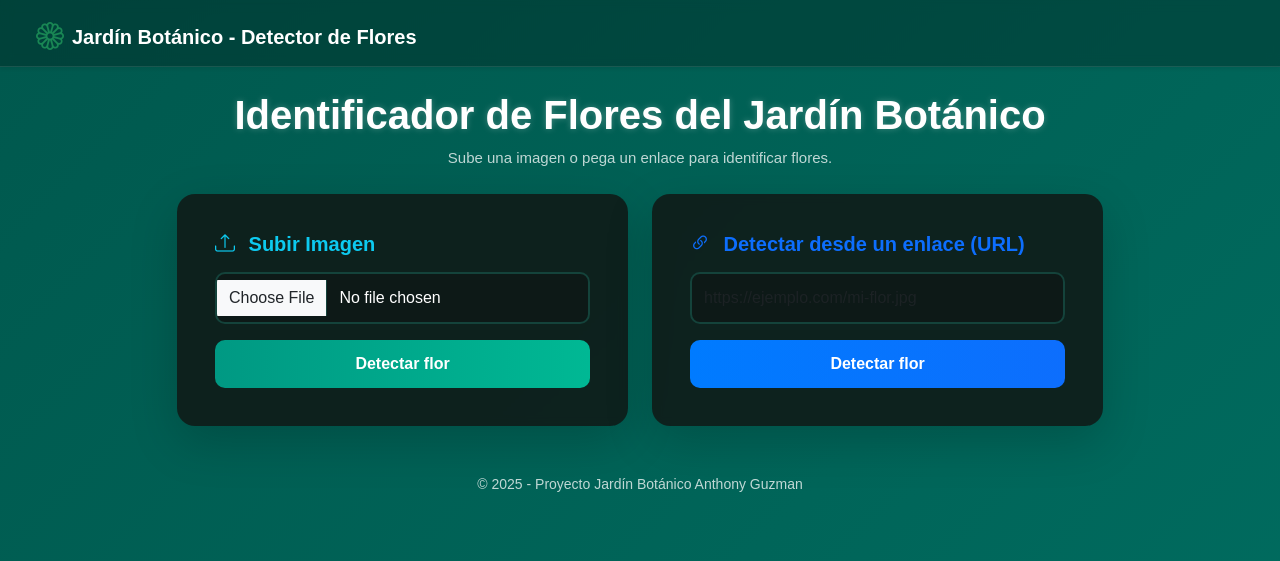
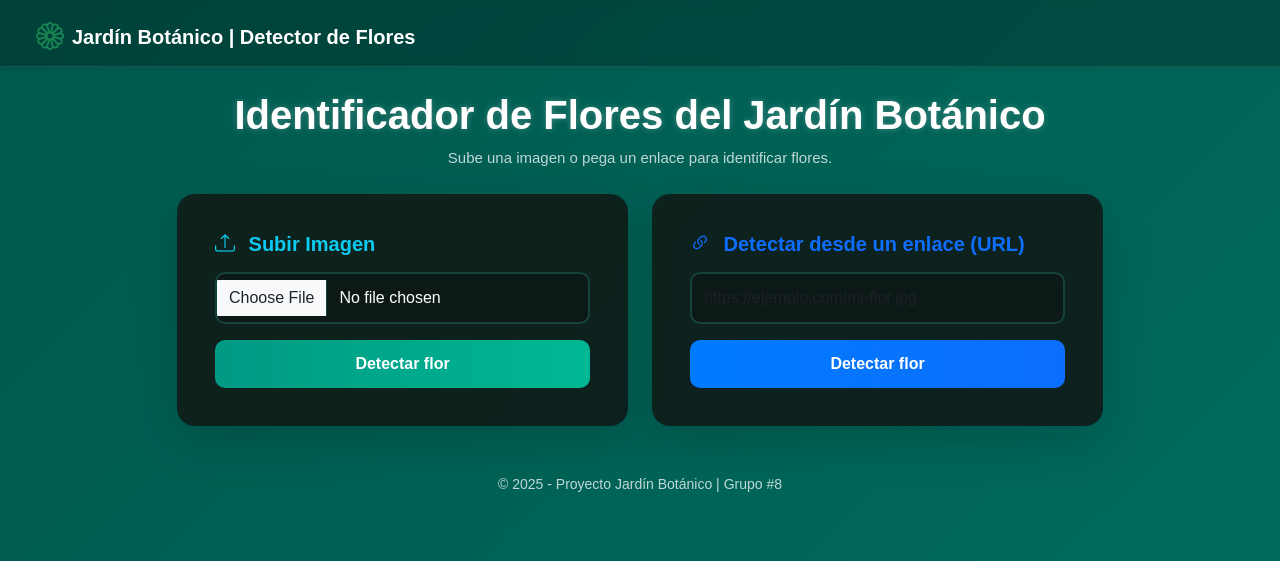
Before and after one commit to AnthonyGzm/Proyecto-Jardin-BotanicoRD, a plain HTML site: page index.html in a window 1280 px wide. Shown: the top 561 px of the page. Drawn offline with nearby package versions, Linux system fonts and the light colour scheme.

Commit message:
Update: Mejoras del Frontend.

```diff
--- a/index.html
+++ b/index.html
@@ -5,7 +5,7 @@
     <meta name="viewport" content="width=device-width, initial-scale=1.0">
     <link rel="icon" href="img/favicon.png">
 
-    <title>Identificador de Flores - Jardín Botánico</title>
+    <title>Identificador de Flores</title>
 
     <!-- BOOTSTRAP -->
     <link href="https://cdn.jsdelivr.net/npm/bootstrap@5.3.3/dist/css/bootstrap.min.css" rel="stylesheet">
@@ -22,7 +22,7 @@
     <div class="container-fluid text-white">
         <div class="d-flex align-items-center gap-2">
             <i class="bi bi-flower1 fs-3 text-success"></i>
-            <span class="fs-5 fw-bold">Jardín Botánico - Detector de Flores</span>
+            <span class="fs-5 fw-bold">Jardín Botánico | Detector de Flores</span>
         </div>
     </div>
 </nav>
@@ -89,8 +89,7 @@
 
 <!-- FOOTER -->
 <footer class="text-center text-white mt-5 pb-3 opacity-75">
-    © 2025 - Proyecto Jardín Botánico
-    Anthony Guzman
+    © 2025 - Proyecto Jardín Botánico | Grupo #8
 </footer>
 
 <script src="script.js"></script>
--- a/styles.css
+++ b/styles.css
@@ -138,6 +138,7 @@ footer {
     text-align: center;
 }
 
+
 #previewContainer img {
     margin-left: auto;
     margin-right: auto;
```
